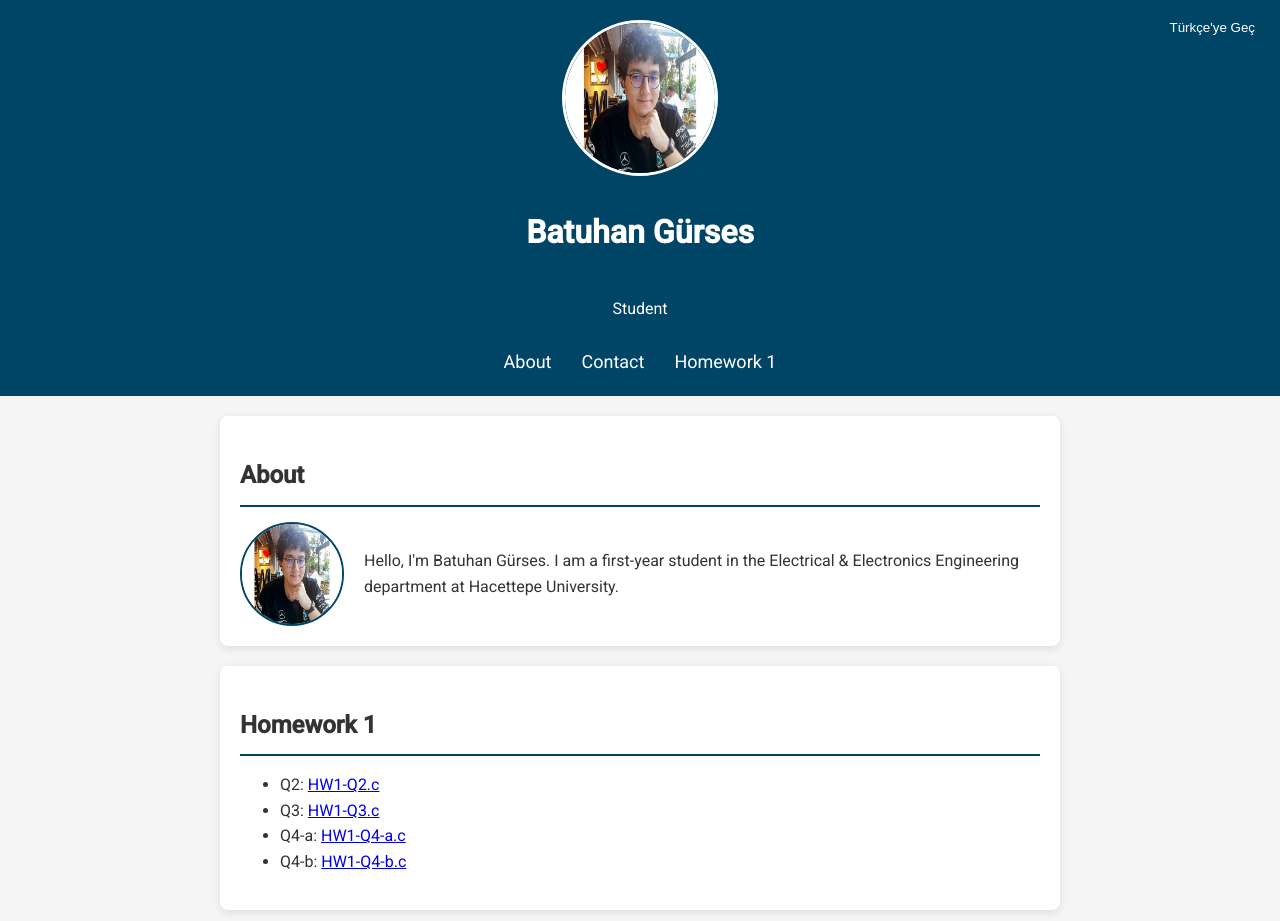
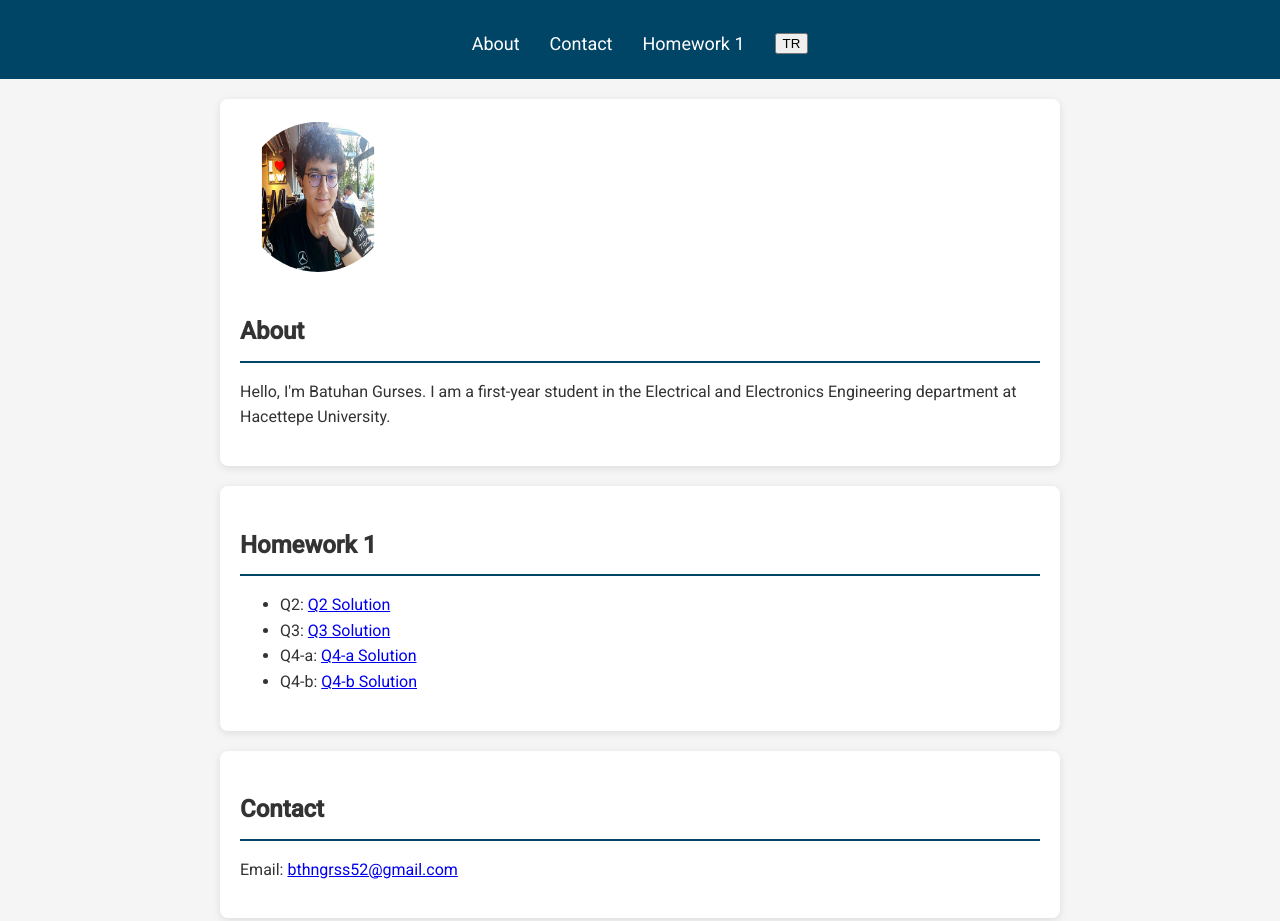
Before and after one commit to batuhangurses/batuhangurses, a plain HTML site: page index.html in a window 1280 px wide. Shown: the top 921 px of the page. Drawn offline with Linux system fonts and the light colour scheme.

Commit message:
Update index.html

```diff
--- a/index.html
+++ b/index.html
@@ -3,118 +3,69 @@
 <head>
     <meta charset="UTF-8">
     <meta name="viewport" content="width=device-width, initial-scale=1.0">
-  <title>Batuhan Gürses</title>
-  <!-- style.css dosyasını bağlıyoruz -->
+    <title>Batuhan Gurses</title>
     <link rel="stylesheet" href="style.css">
-  <!-- Google Fonts: Roboto -->
     <link href="https://fonts.googleapis.com/css2?family=Roboto:wght@400;500&display=swap" rel="stylesheet">
 </head>
 <body>
-  <!-- Dil Değiştirme Butonu -->
-  <button id="langToggle" onclick="toggleLanguage()">Türkçe'ye Geç</button>
-
-  <!-- Header Bölümü: Fotoğraf, Başlık ve Navigasyon -->
     <header>
-    <div class="header-container">
-      <!-- Ana sayfada büyük profil fotoğrafı -->
-      <img src="batuhan.jpg" alt="Batuhan Gürses" class="profile-img">
-      <h1>Batuhan Gürses</h1>
-      <p class="subtitle">Student</p>
-    </div>
-    <!-- Navigasyon Menüsü -->
         <nav>
             <ul>
                 <li><a href="#about">About</a></li>
                 <li><a href="#contact">Contact</a></li>
                 <li><a href="#homework">Homework 1</a></li>
+                <li><button id="lang-toggle">TR</button></li>
             </ul>
         </nav>
     </header>
 
-  <!-- İçerik Bölümleri: İngilizce (Varsayılan) ve Türkçe (Gizli) -->
-  <div id="english" class="language-content">
-    <!-- About Bölümü: Profil fotoğrafı küçük versiyonla sol tarafta -->
     <section id="about">
+        <img src="batuhan.jpg" alt="Batuhan Gurses" class="profile-img">
+        <div class="about-text">
             <h2>About</h2>
-      <div class="about-container">
-        <!-- Küçültülmüş profil fotoğrafı -->
-        <img src="batuhan.jpg" alt="Batuhan Gürses" class="about-img">
-        <p>Hello, I'm Batuhan Gürses. I am a first-year student in the Electrical & Electronics Engineering department at Hacettepe University.</p>
+            <p>Hello, I'm Batuhan Gurses. I am a first-year student in the Electrical and Electronics Engineering department at Hacettepe University.</p>
         </div>
     </section>
 
-    <!-- Homework Bölümü -->
     <section id="homework">
         <h2>Homework 1</h2>
         <ul>
-        <li>Q2: <a href="https://github.com/batuhangurses/university/blob/main/HW1-Q2.c" target="_blank">HW1-Q2.c</a></li>
-        <li>Q3: <a href="https://github.com/batuhangurses/university/blob/main/HW1-Q3.c" target="_blank">HW1-Q3.c</a></li>
-        <li>Q4-a: <a href="https://github.com/batuhangurses/university/blob/main/HW1-Q4-a.c" target="_blank">HW1-Q4-a.c</a></li>
-        <li>Q4-b: <a href="https://github.com/batuhangurses/university/blob/main/HW1-Q4-b.c" target="_blank">HW1-Q4-b.c</a></li>
+            <li>Q2: <a href="https://github.com/batuhangurses/university/blob/main/HW1-Q2.c">Q2 Solution</a></li>
+            <li>Q3: <a href="https://github.com/batuhangurses/university/blob/main/HW1-Q3.c">Q3 Solution</a></li>
+            <li>Q4-a: <a href="https://github.com/batuhangurses/university/blob/main/HW1-Q4-a.c">Q4-a Solution</a></li>
+            <li>Q4-b: <a href="https://github.com/batuhangurses/university/blob/main/HW1-Q4-b.c">Q4-b Solution</a></li>
         </ul>
     </section>
 
-    <!-- Contact Bölümü -->
     <section id="contact">
         <h2>Contact</h2>
         <p>Email: <a href="mailto:bthngrss52@gmail.com">bthngrss52@gmail.com</a></p>
     </section>
-  </div>
 
-  <!-- Türkçe içerik; başlangıçta gizli -->
-  <div id="turkish" class="language-content" style="display: none;">
-    <!-- Hakkımda Bölümü -->
-    <section id="about">
-      <h2>Hakkımda</h2>
-      <div class="about-container">
-        <!-- Küçültülmüş profil fotoğrafı -->
-        <img src="batuhan.jpg" alt="Batuhan Gürses" class="about-img">
-        <p>Merhaba, ben Batuhan Gürses. Hacettepe Üniversitesi Elektrik Elektronik Mühendisliği bölümü 1. sınıf öğrencisiyim.</p>
-      </div>
-    </section>
-
-    <!-- Homework Bölümü -->
-    <section id="homework">
-      <h2>Homework 1</h2>
-      <ul>
-        <li>Q2: <a href="https://github.com/batuhangurses/university/blob/main/HW1-Q2.c" target="_blank">HW1-Q2.c</a></li>
-        <li>Q3: <a href="https://github.com/batuhangurses/university/blob/main/HW1-Q3.c" target="_blank">HW1-Q3.c</a></li>
-        <li>Q4-a: <a href="https://github.com/batuhangurses/university/blob/main/HW1-Q4-a.c" target="_blank">HW1-Q4-a.c</a></li>
-        <li>Q4-b: <a href="https://github.com/batuhangurses/university/blob/main/HW1-Q4-b.c" target="_blank">HW1-Q4-b.c</a></li>
-      </ul>
-    </section>
-
-    <!-- İletişim Bölümü -->
-    <section id="contact">
-      <h2>İletişim</h2>
-      <p>Email: <a href="mailto:bthngrss52@gmail.com">bthngrss52@gmail.com</a></p>
-    </section>
-  </div>
-
-  <!-- Footer -->
     <footer>
-    <p>&copy; 2025 Batuhan Gürses. All rights reserved.</p>
+        <p>&copy; 2025 Batuhan Gurses. All rights reserved.</p>
     </footer>
 
-  <!-- JavaScript: Dil değiştirme fonksiyonu -->
     <script>
-    function toggleLanguage() {
-      const enContent = document.getElementById('english');
-      const trContent = document.getElementById('turkish');
-      const toggleBtn = document.getElementById('langToggle');
-
-      if (enContent.style.display === "none") {
-        // Eğer Türkçe görünüyorsa, İngilizceye geç
-        enContent.style.display = "block";
-        trContent.style.display = "none";
-        toggleBtn.textContent = "Türkçe'ye Geç";
+        document.getElementById('lang-toggle').addEventListener('click', function() {
+            if (document.documentElement.lang === 'en') {
+                document.documentElement.lang = 'tr';
+                this.textContent = 'EN';
+                document.getElementById('about').querySelector('h2').textContent = 'Hakkımda';
+                document.getElementById('about').querySelector('p').textContent = 'Merhaba, ben Batuhan Gürses. Hacettepe Üniversitesi Elektrik Elektronik Mühendisliği bölümü 1. sınıf öğrencisiyim.';
+                document.getElementById('homework').querySelector('h2').textContent = 'Ödev 1';
+                document.getElementById('contact').querySelector('h2').textContent = 'İletişim';
+                document.getElementById('contact').querySelector('p').textContent = 'Email: bthngrss52@gmail.com';
             } else {
-        // Eğer İngilizce görünüyorsa, Türkçe'ye geç
-        enContent.style.display = "none";
-        trContent.style.display = "block";
-        toggleBtn.textContent = "Switch to English";
+                document.documentElement.lang = 'en';
+                this.textContent = 'TR';
+                document.getElementById('about').querySelector('h2').textContent = 'About';
+                document.getElementById('about').querySelector('p').textContent = "Hello, I'm Batuhan Gurses. I am a first-year student in the Electrical and Electronics Engineering department at Hacettepe University.";
+                document.getElementById('homework').querySelector('h2').textContent = 'Homework 1';
+                document.getElementById('contact').querySelector('h2').textContent = 'Contact';
+                document.getElementById('contact').querySelector('p').textContent = 'Email: bthngrss52@gmail.com';
             }
-    }
+        });
     </script>
 </body>
 </html>
```
Lines whose indentation alone changed are shown as unchanged.
